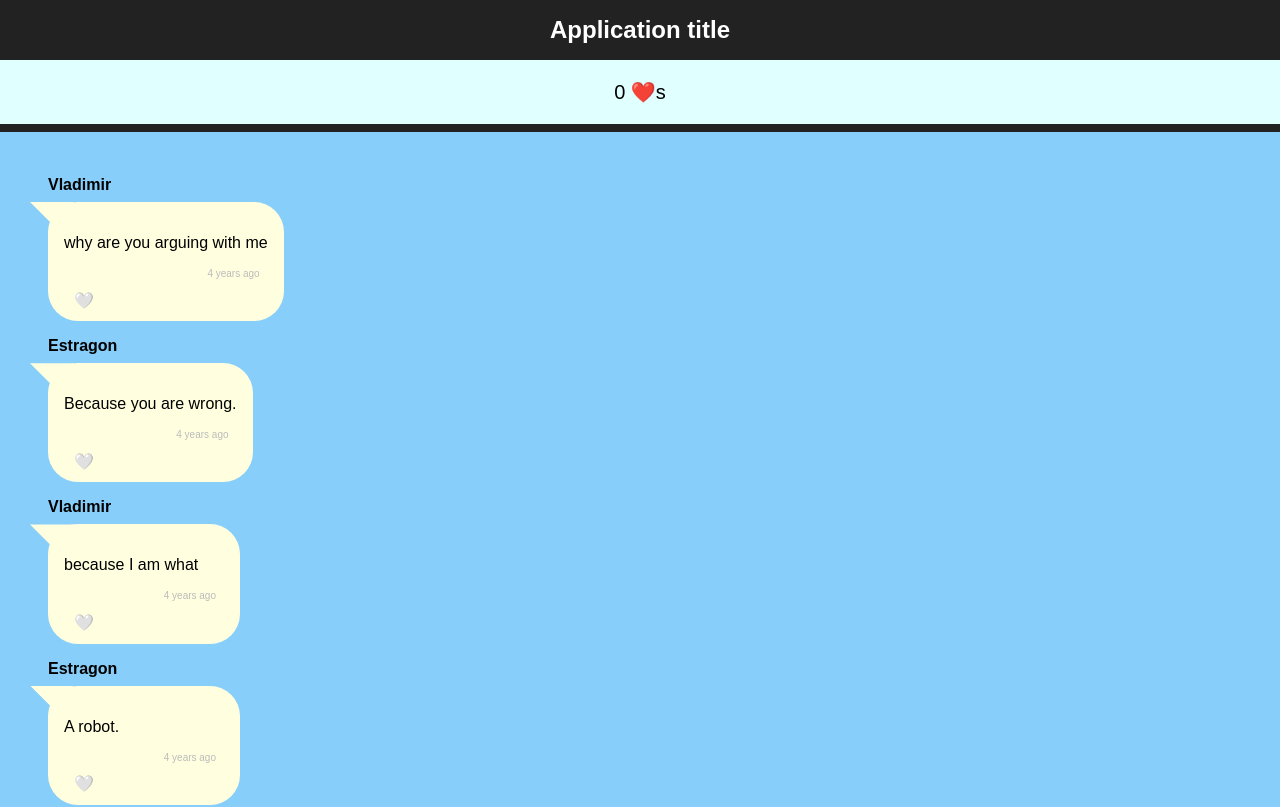
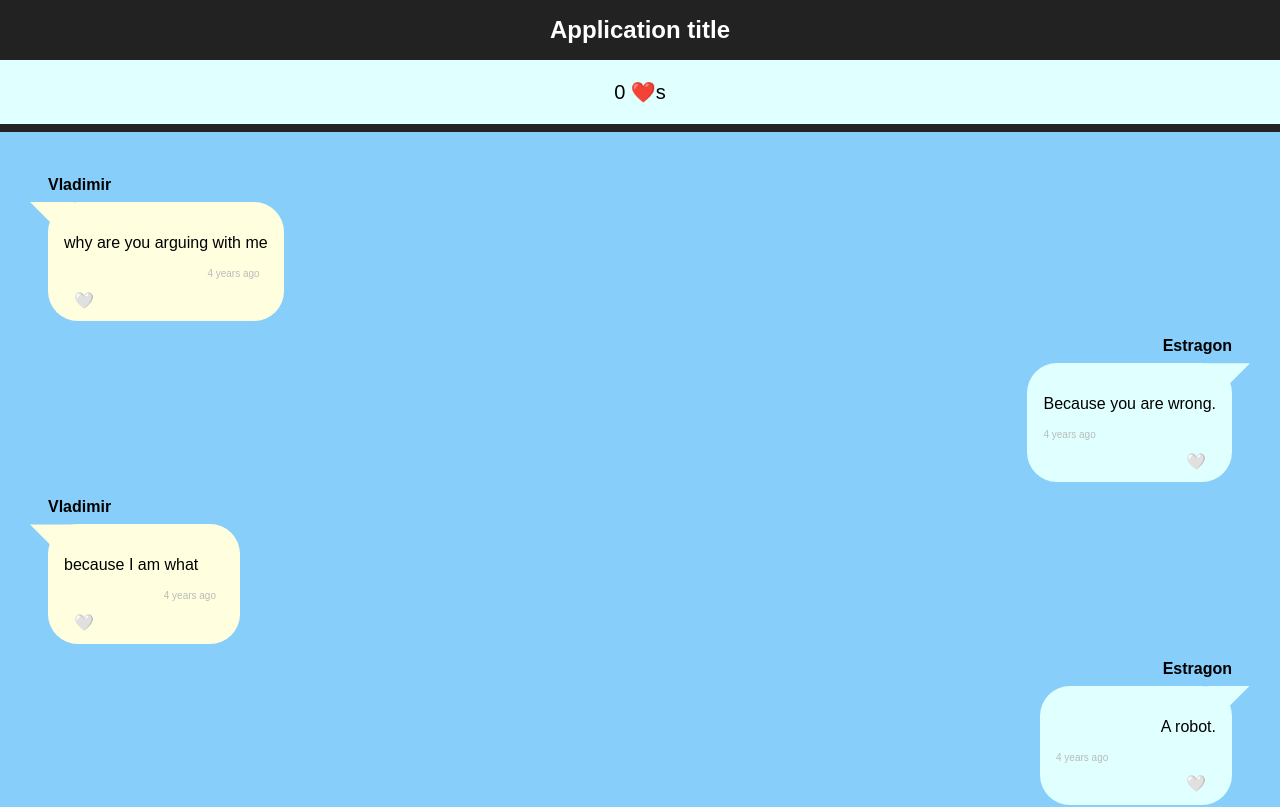
Before and after one commit to AdaGold/react-chatlog, a React (Create React App) app: page / in a window 1280 px wide. Shown: the top 807 px of the page. Built offline with nearby package versions, Linux system fonts and the light colour scheme.

Commit message:
add local and remote.

```diff
--- a/src/components/ChatEntry.js
+++ b/src/components/ChatEntry.js
@@ -19,9 +19,10 @@ const ChatEntry = (props) => {
   // const heartColor = props.liked ? 'liked' : 'like';
 
   const heartColor = props.liked ? '❤️' : '🤍';
+  const messageType = props.sender === 'Vladimir' ? 'local' : 'remote';
 
   return (
-    <div className="chat-entry local">
+    <div className={`chat-entry ${messageType}`}>
       <h2 className="entry-name">{props.sender}</h2>
       <section className="entry-bubble">
         <p>{props.body}</p>
```
